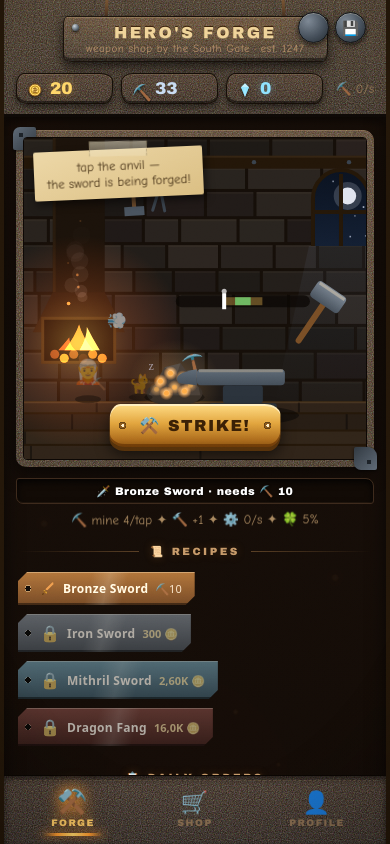
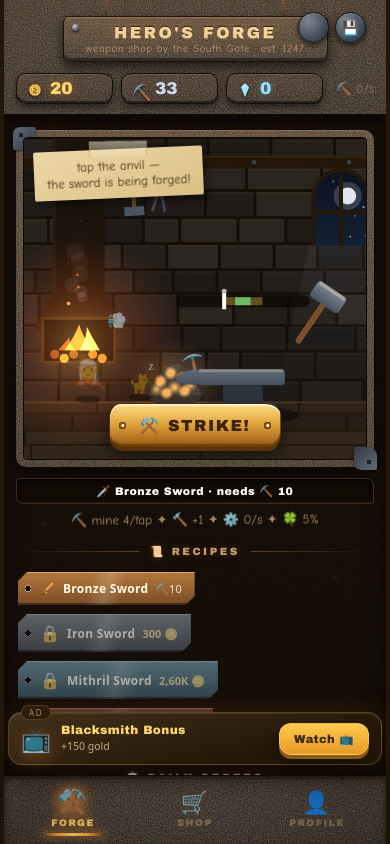
Before and after one commit to AlexKeyzer/heros-forge-game, a plain HTML site: page index.html in a window 390 px wide. Drawn offline with Linux system fonts and the light colour scheme; animation ran at ten frames a second.

Commit message:
Update index.html

```diff
--- a/index.html
+++ b/index.html
@@ -7,7 +7,7 @@
 <title>Кузня Героя — idle-кузница</title>
 <!--
   ══════════════════════════════════════════════════════════════
-  HERO'S FORGE (Кузня Героя) · v3.1 · VK Edition (VK Mini Games)
+  HERO'S FORGE (Кузня Героя) · v3.2 · VK Edition (VK Mini Games)
   ──────────────────────────────────────────────────────────────
   ПЕРЕНОС С ЯНДЕКС ИГР НА VK (v3.0):
     · Yandex SDK → VK Bridge (vk-bridge.min.js, локальный файл,
@@ -25,10 +25,17 @@
     · Исправлена rewarded-реклама: награда ТОЛЬКО за полный просмотр.
       Досрочное закрытие ролика → награды нет + честное сообщение
       (раньше награда выдавалась даже при закрытии — эксплойт)
-    · Добавлен бонусный баннер сбоку игры (десктоп ≥1080px):
-      «Бонус кузнеца» — ролик за золото (5% от текущего, 150–3000),
-      кулдаун 3 минуты. VK Bridge не даёт пассивных баннеров,
-      поэтому баннер использует rewarded-формат
+    · Добавлен бонусный баннер: «Бонус кузнеца» — ролик за золото
+      (5% от текущего, 150–3000), кулдаун 3 минуты.
+      VK Bridge не даёт пассивных баннеров, поэтому баннер
+      использует rewarded-формат
+  ИЗМЕНЕНИЯ v3.2:
+    · Баннер теперь виден на ВСЕХ экранах: на десктопе ≥1080px —
+      карточка сбоку игры, на узких экранах (телефон/вертикальное
+      окно) — горизонтальная полоса над панелью вкладок
+      («Реклама» → 📺 Бонус кузнеца → [Смотреть])
+    · Полоса не перекрывает контент: нижний отступ main увеличен,
+      высота таббара измеряется автоматически (--tabH)
   ══════════════════════════════════════════════════════════════
 -->
 <script src="vk-bridge.min.js"></script>
@@ -403,8 +410,10 @@ main::-webkit-scrollbar-thumb{background:#3d2a1c;border-radius:3px}
 .glow-4{filter:drop-shadow(0 0 7px rgba(255,92,77,.9))}
 
 @media(min-width:700px){#app{box-shadow:0 0 130px rgba(255,110,40,.09),0 0 90px rgba(0,0,0,.9)}}
-/* ─── Баннерная реклама сбоку (десктоп, rewarded-баннер) ─── */
-#adBanner{position:fixed;top:50%;transform:translateY(-50%);z-index:5;display:none;
+/* ─── Баннерная реклама (rewarded-баннер):
+       десктоп ≥1080px — карточка сбоку игры,
+       узкие экраны — полоса над панелью вкладок ─── */
+#adBanner{position:fixed;top:50%;transform:translateY(-50%);z-index:6;display:none;
   width:178px;padding:16px 12px 12px;text-align:center;border-radius:16px;
   background:linear-gradient(168deg,#41301b,#241708 72%);
   border:1px solid rgba(255,215,106,.22);
@@ -421,6 +430,22 @@ main::-webkit-scrollbar-thumb{background:#3d2a1c;border-radius:3px}
   box-shadow:0 4px 0 #8a5a14,0 8px 16px rgba(0,0,0,.4);transition:transform .08s ease,box-shadow .08s ease}
 #abBtn:active{transform:translateY(3px);box-shadow:0 1px 0 #8a5a14,0 4px 10px rgba(0,0,0,.4)}
 #abBtn:disabled{filter:saturate(.35) brightness(.75);box-shadow:0 3px 0 #4a3a1c;cursor:default;transform:none}
+/* узкие экраны: горизонтальная полоса над вкладками */
+@media(max-width:1079.9px){
+  #adBanner{display:flex;align-items:center;gap:10px;text-align:left;
+    top:auto;transform:none;left:8px;right:8px;width:auto;
+    bottom:calc(var(--tabH,66px) + env(safe-area-inset-bottom) + 8px);
+    padding:9px 12px;border-radius:14px}
+  main{padding-bottom:80px}
+  #adBanner .ab-label{top:-8px;left:12px;right:auto;font-size:8px;opacity:1;
+    background:#2c1b0e;padding:1px 7px;border-radius:8px;
+    border:1px solid rgba(255,215,106,.18)}
+  #adBanner .ab-ico{font-size:24px;margin:0;flex:none}
+  #adBanner .ab-mid{flex:1;min-width:0}
+  #adBanner b{margin-top:0;font-size:12px}
+  #adBanner .ab-desc{font-size:10.5px;margin-top:2px}
+  #abBtn{margin-top:0;width:auto;flex:none;align-self:center;padding:8px 14px;font-size:11.5px}
+}
 @media(min-width:1080px){#adBanner{display:block;right:max(14px,calc((100vw - 640px)/2 - 192px))}}
 </style>
 </head>
@@ -537,8 +562,10 @@ main::-webkit-scrollbar-thumb{background:#3d2a1c;border-radius:3px}
 <aside id="adBanner">
   <span class="ab-label" id="abLabel">Реклама</span>
   <div class="ab-ico">📺</div>
-  <b id="abTitle">Бонус кузнеца</b>
-  <span class="ab-desc" id="abDesc">Досмотри ролик — получи золото</span>
+  <div class="ab-mid">
+    <b id="abTitle">Бонус кузнеца</b>
+    <span class="ab-desc" id="abDesc">Досмотри ролик — получи золото</span>
+  </div>
   <button id="abBtn">Смотреть 📺</button>
 </aside>
 
@@ -2529,11 +2556,17 @@ if(away){
 }else if(!hadLocalSave){
   setTimeout(()=>toast(t('welcome'),'🔥'),400);
 }
-/* ═══ Баннерная реклама сбоку (rewarded-баннер, десктоп ≥1080px) ═══
-   VK Bridge не умеет пассивные баннеры (только reward/interstitial),
-   поэтому «баннер» — бонусное место: ролик → золото, кулдаун 3 мин. */
+/* ═══ Баннерная реклама (rewarded-баннер) ═══
+   Десктоп ≥1080px — карточка сбоку игры; узкие экраны —
+   полоса над вкладками. VK Bridge не умеет пассивные баннеры
+   (только reward/interstitial), поэтому «баннер» — бонусное
+   место: ролик → золото, кулдаун 3 мин. */
 let abCd=0;
 const abEl=document.getElementById('adBanner');
+/* высота панели вкладок → CSS-переменная (полоса баннера встаёт над ней) */
+const abTabbar=document.getElementById('tabbar');
+function abMeasure(){try{document.documentElement.style.setProperty('--tabH',abTabbar.offsetHeight+'px');}catch(e){}}
+abMeasure();addEventListener('resize',abMeasure);
 function abReward(){return Math.min(3000,Math.max(150,Math.round(S.gold*0.05)));}
 function abTick(){
   const b=document.getElementById('abBtn');
@@ -2549,7 +2582,8 @@ document.getElementById('abBtn').addEventListener('click',()=>{
     if(!ok)return;
     const r=abReward();
     gainGold(r);sCoin(false);ui();
-    try{floatNum('+'+fmt(r)+' '+t('abGold'),innerWidth-90,innerHeight*0.4,'f-gold');}catch(e){}
+    const fx=innerWidth>1079?[innerWidth-90,innerHeight*0.4]:[innerWidth*0.5,innerHeight*0.55];
+    try{floatNum('+'+fmt(r)+' '+t('abGold'),fx[0],fx[1],'f-gold');}catch(e){}
     toast(t('toastBanner'),'🪙');
     abCd=180;
   });
```
